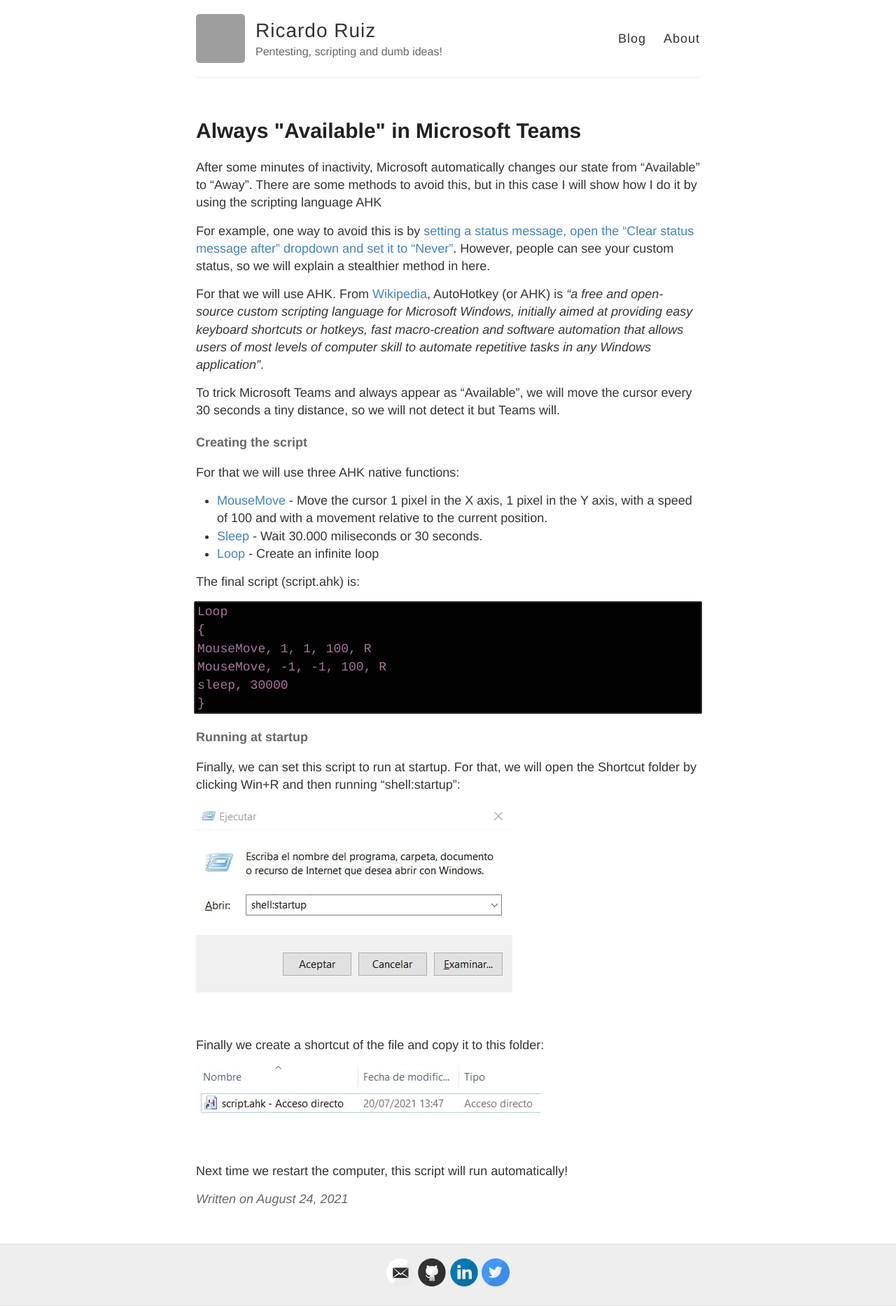
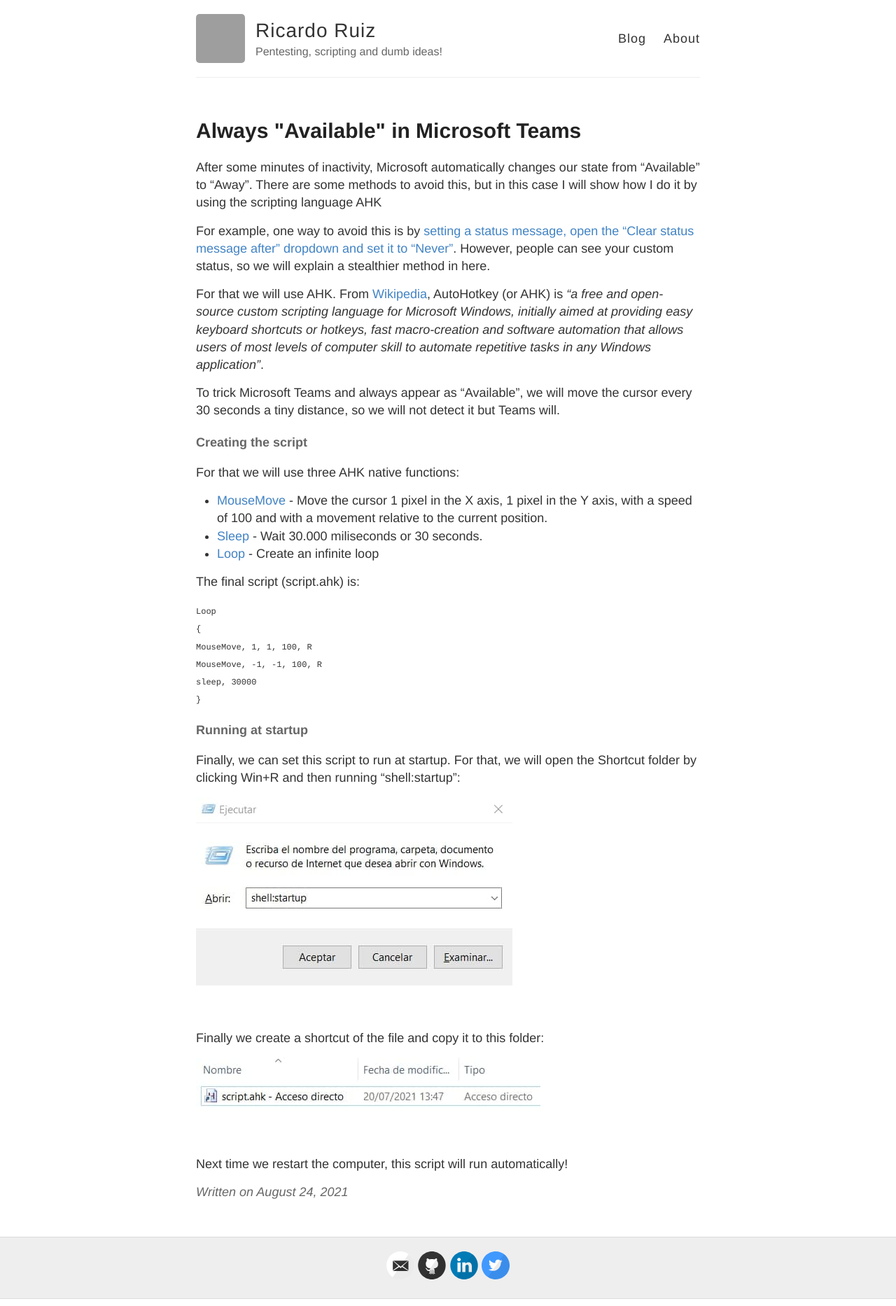
Before and after one commit to ricardojoserf/ricardojoserf.github.io, a Jekyll site: the page built from _posts/2021-8-24-Ahk.md, in a window 1280 px wide. Shown: the whole page at 70% size. Built offline with Jekyll 4.4.1, drawn with Linux system fonts in a browser that asks for light colours; grey boxes are pictures that could not be loaded.

Commit message:
Update _highlights.scss

```diff
--- a/_sass/_highlights.scss
+++ b/_sass/_highlights.scss
@@ -13,6 +13,7 @@
 }
 */
 
+/*
 //code.highlighter-rouge {
 .highlight {
   background: rgba(0,0,0,0.9);
@@ -27,7 +28,27 @@
 code {
   font-family:'Bitstream Vera Sans Mono','Courier', monospace;
 }
+*/
 
+pre {
+white-space: pre-wrap;
+white-space: -moz-pre-wrap;
+white-space: -o-pre-wrap;
+word-wrap: break-word;}
+
+code {
+font-family: Courier, 'New Courier', monospace;
+font-size: 12px;}
+
+#codeStyler {
+border-radius: 5px;
+-moz-border-radius: 5px;
+-webkit-border-radius: 5px;
+margin: 1em 0;}
+
+.computerGreen {
+background-color: #000000;
+color: green;}
 
 
 .highlight .c { color: #586E75 } /* Comment */
```
